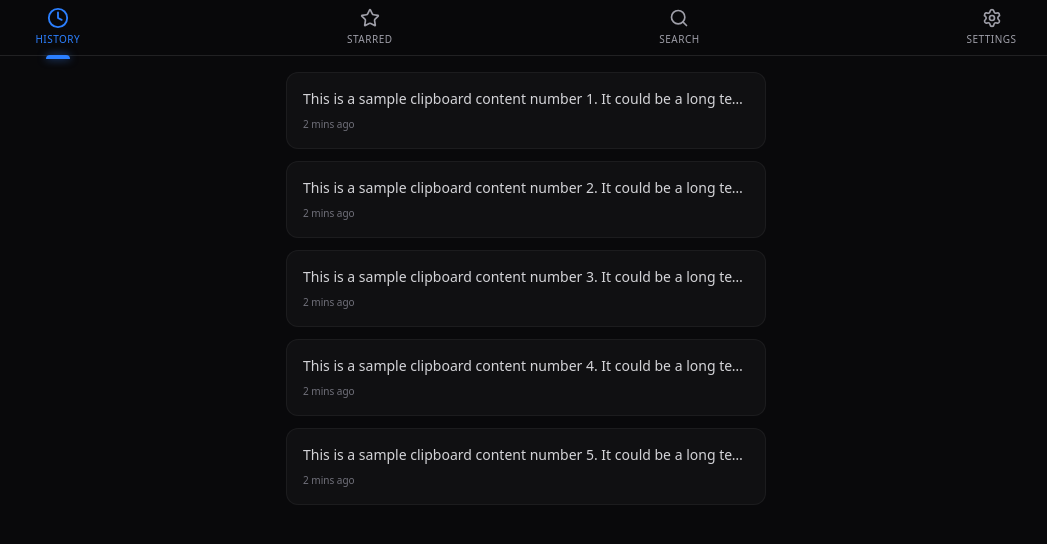
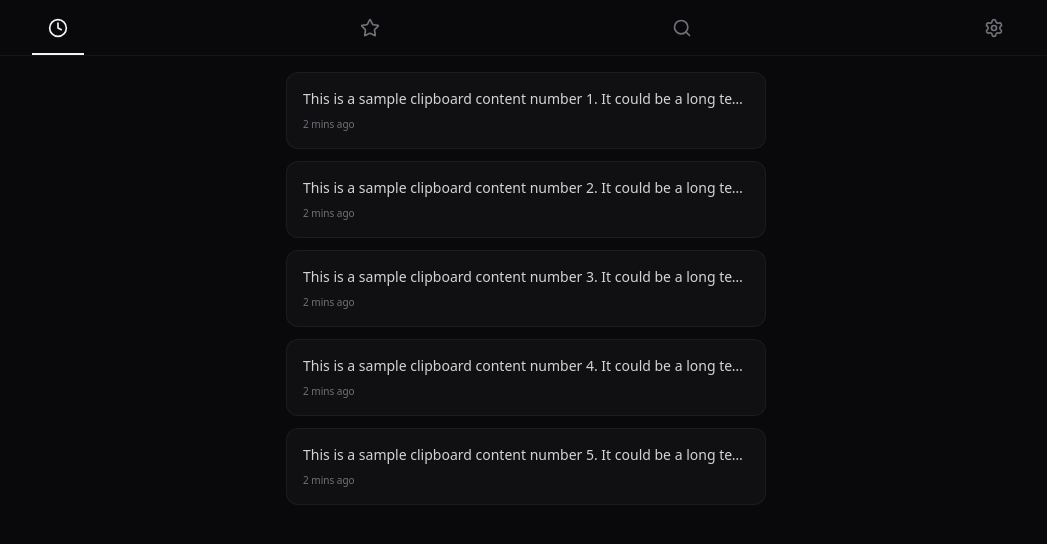
Before and after one commit to lwshakib/imemo-smart-clipboard, a React (Vite) app in the folder apps/desktop/: page / in a window 1280 px wide. Shown: the top 544 px of the page, without its empty margins (114-1161 px from the left). Built offline with nearby package versions, Linux system fonts and the light colour scheme.

Commit message:
feat: implement desktop UI components including navigation, history, search, and settings views

```diff
--- a/apps/desktop/src/components/HistoryView.tsx
+++ b/apps/desktop/src/components/HistoryView.tsx
@@ -9,7 +9,7 @@ const HistoryView: React.FC = () => {
             <p className="text-sm text-zinc-300 truncate">This is a sample clipboard content number {i}. It could be a long text or a small snippet.</p>
             <div className="mt-2 flex items-center justify-between">
               <span className="text-[10px] text-zinc-500 font-medium">2 mins ago</span>
-              <button className="text-[10px] text-blue-500 font-semibold opacity-0 group-hover:opacity-100 transition-opacity">Copy</button>
+              <button className="text-[10px] text-zinc-400 font-semibold opacity-0 group-hover:opacity-100 transition-opacity">Copy</button>
             </div>
           </div>
         ))}
--- a/apps/desktop/src/components/Navbar.tsx
+++ b/apps/desktop/src/components/Navbar.tsx
@@ -29,7 +29,7 @@ interface NavbarProps {
 
 const Navbar: React.FC<NavbarProps> = ({ activeTab, onTabChange }) => {
   return (
-    <nav className="sticky top-0 z-50 flex h-14 w-full items-center justify-around border-b border-white/10 bg-zinc-950/80 px-4 backdrop-blur-md drag">
+    <nav className="sticky top-0 z-50 flex h-14 w-full items-center justify-around border-b border-white/5 bg-zinc-950 px-4 drag">
       {tabs.map((tab) => {
         const Icon = tab.icon;
         const isActive = activeTab === tab.id;
@@ -39,21 +39,15 @@ const Navbar: React.FC<NavbarProps> = ({ activeTab, onTabChange }) => {
             key={tab.id}
             onClick={() => onTabChange(tab.id)}
             className={cn(
-              "group relative flex flex-col items-center justify-center transition-all duration-300",
-              isActive ? "text-blue-500" : "text-zinc-400 hover:text-zinc-200"
+              "relative flex h-full items-center px-4 transition-colors",
+              isActive ? "text-zinc-100" : "text-zinc-500 hover:text-zinc-300"
             )}
             title={tab.label}
           >
-            <Icon size={20} className={cn(
-              "transition-transform duration-300",
-              isActive ? "scale-110" : "group-hover:scale-105"
-            )} />
-            <span className="mt-1 text-[10px] font-medium uppercase tracking-wider">
-              {tab.label}
-            </span>
+            <Icon size={20} />
 
             {isActive && (
-              <span className="absolute -bottom-3 h-1 w-6 rounded-t-full bg-blue-500 shadow-[0_0_8px_rgba(59,130,246,0.6)]" />
+              <span className="absolute bottom-0 left-0 h-[2px] w-full bg-zinc-100" />
             )}
           </button>
         );
--- a/apps/desktop/src/components/SearchView.tsx
+++ b/apps/desktop/src/components/SearchView.tsx
@@ -9,7 +9,7 @@ const SearchView: React.FC = () => {
         <input
           type="text"
           placeholder="Search history..."
-          className="w-full rounded-xl border border-white/10 bg-zinc-900/50 py-3 pl-10 pr-4 text-sm text-zinc-100 placeholder:text-zinc-600 focus:border-blue-500/50 focus:outline-none focus:ring-1 focus:ring-blue-500/50"
+          className="w-full rounded-xl border border-white/10 bg-zinc-900/50 py-3 pl-10 pr-4 text-sm text-zinc-100 placeholder:text-zinc-600 focus:border-zinc-500/50 focus:outline-none focus:ring-1 focus:ring-zinc-500/50"
         />
       </div>
       <div className="flex flex-col items-center justify-center pt-10 text-center">
--- a/apps/desktop/src/components/SettingsView.tsx
+++ b/apps/desktop/src/components/SettingsView.tsx
@@ -9,7 +9,7 @@ const SettingsView: React.FC = () => {
       <div className="space-y-4">
         <div className="flex items-center justify-between rounded-xl border border-white/5 bg-zinc-900/50 p-4 transition-colors hover:bg-zinc-800/80">
           <div className="flex items-center gap-3">
-            <div className="rounded-lg bg-blue-500/10 p-2 text-blue-500">
+            <div className="rounded-lg bg-zinc-800 p-2 text-zinc-100">
               <Zap size={18} />
             </div>
             <div className="flex flex-col">
@@ -17,14 +17,14 @@ const SettingsView: React.FC = () => {
               <span className="text-[10px] text-zinc-500">Paste immediately after selection</span>
             </div>
           </div>
-          <div className="h-5 w-10 cursor-pointer rounded-full bg-blue-500 relative transition-colors">
-            <div className="absolute right-1 top-1 h-3 w-3 rounded-full bg-white shadow-sm" />
+          <div className="h-5 w-10 cursor-pointer rounded-full bg-zinc-700 relative transition-colors">
+            <div className="absolute right-1 top-1 h-3 w-3 rounded-full bg-zinc-200 shadow-sm" />
           </div>
         </div>
 
         <div className="flex items-center justify-between rounded-xl border border-white/5 bg-zinc-900/50 p-4 transition-colors hover:bg-zinc-800/80">
           <div className="flex items-center gap-3">
-            <div className="rounded-lg bg-purple-500/10 p-2 text-purple-500">
+            <div className="rounded-lg bg-zinc-800 p-2 text-zinc-100">
               <Keyboard size={18} />
             </div>
             <div className="flex flex-col">
@@ -37,7 +37,7 @@ const SettingsView: React.FC = () => {
 
         <div className="flex items-center justify-between rounded-xl border border-white/5 bg-zinc-900/50 p-4 transition-colors hover:bg-zinc-800/80">
           <div className="flex items-center gap-3">
-            <div className="rounded-lg bg-green-500/10 p-2 text-green-500">
+            <div className="rounded-lg bg-zinc-800 p-2 text-zinc-100">
               <Shield size={18} />
             </div>
             <div className="flex flex-col">
```
